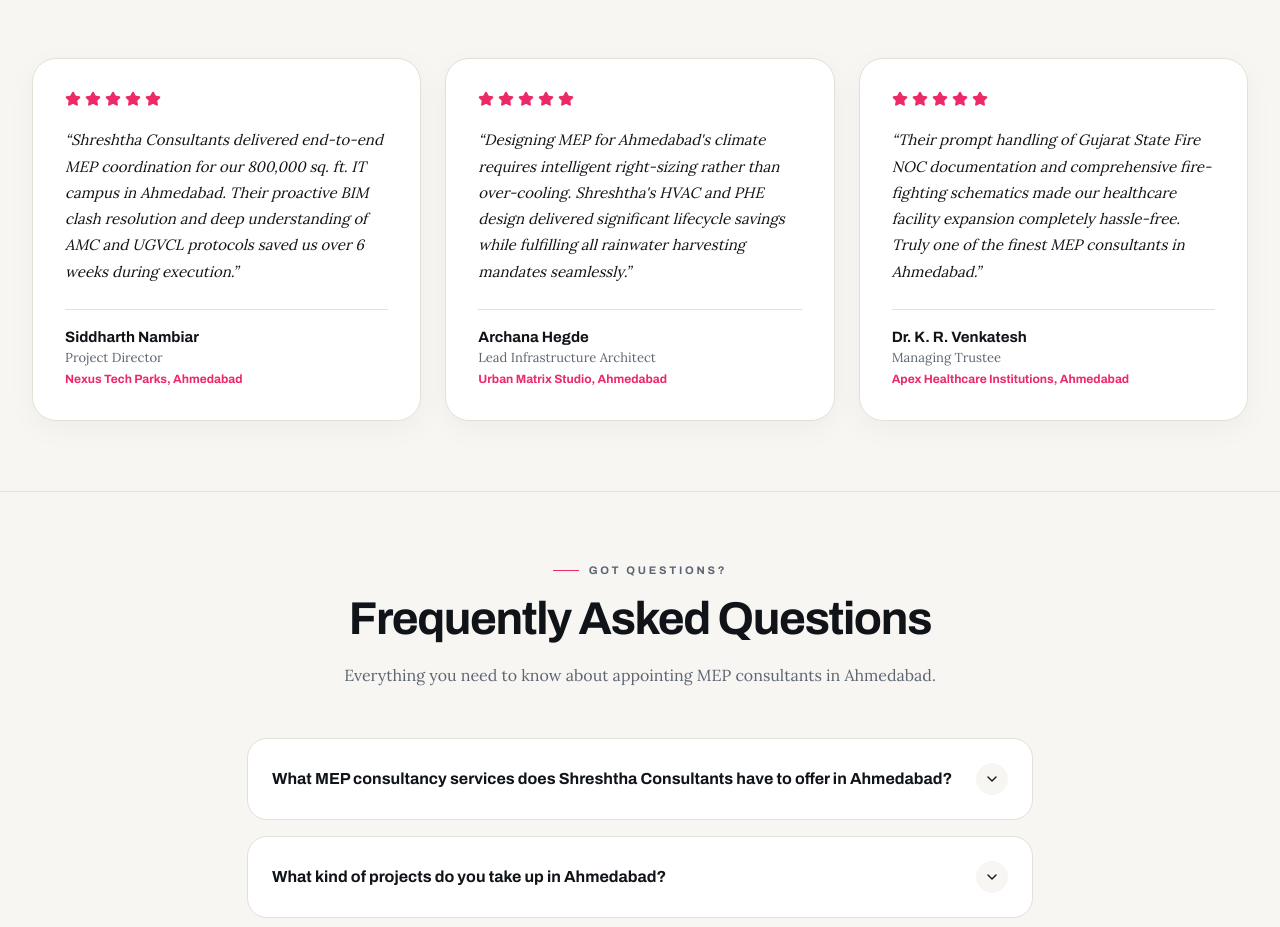
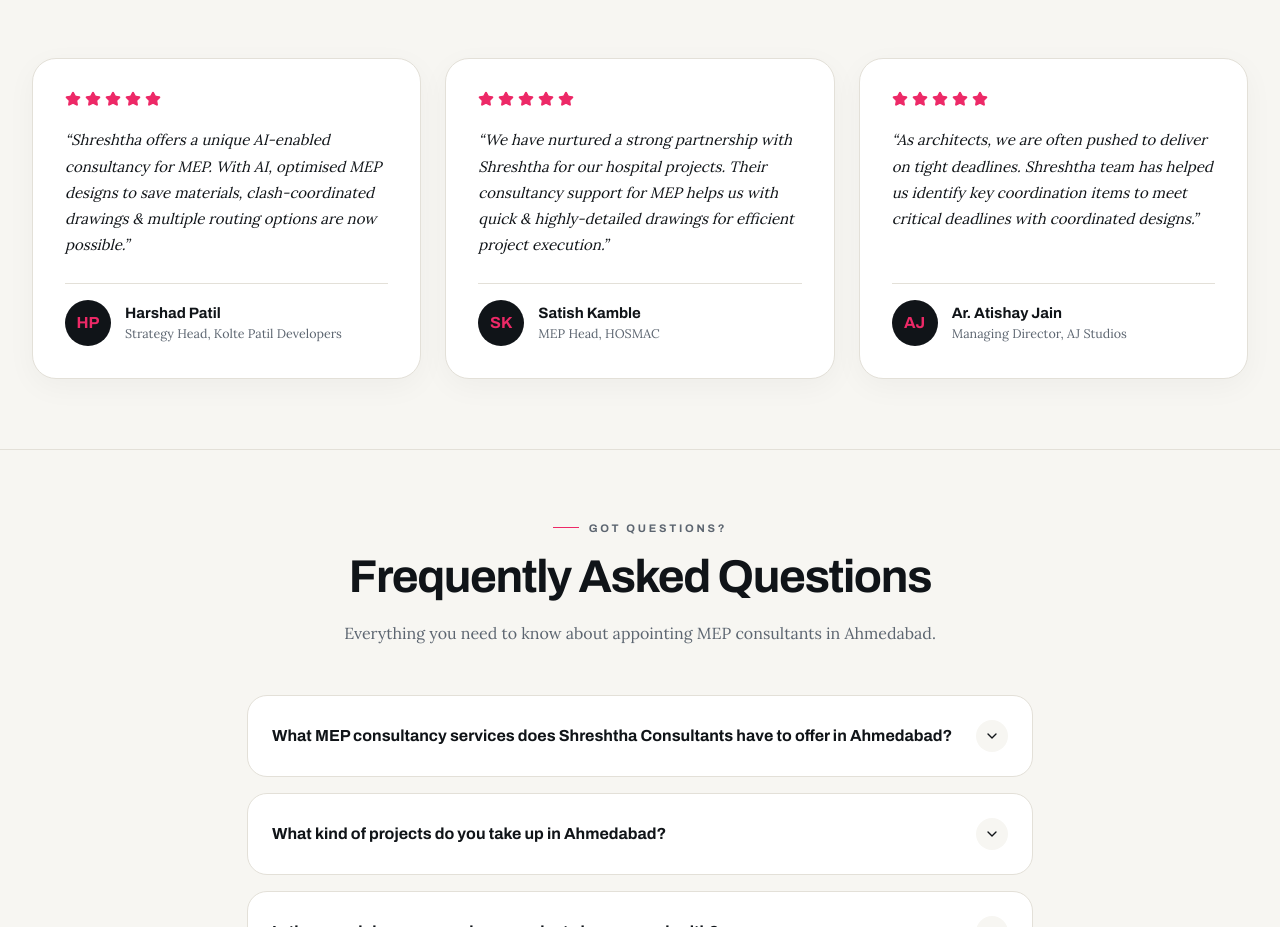
Before and after one commit to Av-technosys/shreshtha-consultants, a Next.js app: page /location/ahmedabad in a window 1280 px wide. Shown: the part 4541-5468 px from the top of the page. Built offline with nearby package versions, Linux system fonts and the light colour scheme.

Commit message:
testimonials updated

```diff
--- a/app/(normal)/location/ahmedabad/page.tsx
+++ b/app/(normal)/location/ahmedabad/page.tsx
@@ -129,25 +129,25 @@ const DESIGN_PROCESS = [
 
 const TESTIMONIALS = [
   {
+    initials: "HP",
+    name: "Harshad Patil",
+    role: "Strategy Head, Kolte Patil Developers",
     quote:
-      "Shreshtha Consultants delivered end-to-end MEP coordination for our 800,000 sq. ft. IT campus in Ahmedabad. Their proactive BIM clash resolution and deep understanding of AMC and UGVCL protocols saved us over 6 weeks during execution.",
-    name: "Siddharth Nambiar",
-    designation: "Project Director",
-    company: "Nexus Tech Parks, Ahmedabad",
+      "Shreshtha offers a unique AI-enabled consultancy for MEP. With AI, optimised MEP designs to save materials, clash-coordinated drawings & multiple routing options are now possible.",
   },
   {
+    initials: "SK",
+    name: "Satish Kamble",
+    role: "MEP Head, HOSMAC",
     quote:
-      "Designing MEP for Ahmedabad's climate requires intelligent right-sizing rather than over-cooling. Shreshtha's HVAC and PHE design delivered significant lifecycle savings while fulfilling all rainwater harvesting mandates seamlessly.",
-    name: "Archana Hegde",
-    designation: "Lead Infrastructure Architect",
-    company: "Urban Matrix Studio, Ahmedabad",
+      "We have nurtured a strong partnership with Shreshtha for our hospital projects. Their consultancy support for MEP helps us with quick & highly-detailed drawings for efficient project execution.",
   },
   {
+    initials: "AJ",
+    name: "Ar. Atishay Jain",
+    role: "Managing Director, AJ Studios",
     quote:
-      "Their prompt handling of Gujarat State Fire NOC documentation and comprehensive fire-fighting schematics made our healthcare facility expansion completely hassle-free. Truly one of the finest MEP consultants in Ahmedabad.",
-    name: "Dr. K. R. Venkatesh",
-    designation: "Managing Trustee",
-    company: "Apex Healthcare Institutions, Ahmedabad",
+      "As architects, we are often pushed to deliver on tight deadlines. Shreshtha team has helped us identify key coordination items to meet critical deadlines with coordinated designs.",
   },
 ];
 
@@ -528,16 +528,18 @@ export default function AhmedabadLocationPage() {
                   </p>
                 </div>
 
-                <div className="pt-4 border-t border-[#e3e0d8]">
-                  <h4 className="font-archivo text-[15px] font-bold text-[#101418]">
-                    {t.name}
-                  </h4>
-                  <p className="font-lora text-[13px] text-[#5c6570]">
-                    {t.designation}
-                  </p>
-                  <p className="font-archivo text-[12px] font-bold text-[#ed2967] mt-0.5">
-                    {t.company}
-                  </p>
+                <div className="pt-4 border-t border-[#e3e0d8] flex items-center gap-3.5">
+                  <div className="font-archivo grid size-[46px] flex-none place-items-center rounded-full bg-[#101418] font-bold text-[#ed2967]">
+                    {t.initials}
+                  </div>
+                  <div>
+                    <h4 className="font-archivo text-[15px] font-bold text-[#101418]">
+                      {t.name}
+                    </h4>
+                    <span className="font-lora text-[12.5px] text-[#5c6570] block">
+                      {t.role}
+                    </span>
+                  </div>
                 </div>
               </div>
             ))}
--- a/app/(normal)/location/bangalore/page.tsx
+++ b/app/(normal)/location/bangalore/page.tsx
@@ -123,25 +123,25 @@ const DESIGN_PROCESS = [
 
 const TESTIMONIALS = [
   {
+    initials: "HP",
+    name: "Harshad Patil",
+    role: "Strategy Head, Kolte Patil Developers",
     quote:
-      "Shreshtha Consultants delivered end-to-end MEP coordination for our 800,000 sq. ft. IT campus in Whitefield. Their proactive BIM clash resolution and deep understanding of BESCOM and BWSSB protocols saved us over 6 weeks during execution.",
-    name: "Siddharth Nambiar",
-    designation: "Project Director",
-    company: "Nexus Tech Parks, Bengaluru",
+      "Shreshtha offers a unique AI-enabled consultancy for MEP. With AI, optimised MEP designs to save materials, clash-coordinated drawings & multiple routing options are now possible.",
   },
   {
+    initials: "SK",
+    name: "Satish Kamble",
+    role: "MEP Head, HOSMAC",
     quote:
-      "Designing MEP for Bangalore's climate requires intelligent right-sizing rather than over-cooling. Shreshtha's HVAC and PHE design delivered significant lifecycle savings while fulfilling all rainwater harvesting mandates seamlessly.",
-    name: "Archana Hegde",
-    designation: "Lead Infrastructure Architect",
-    company: "Urban Matrix Studio, Indiranagar",
+      "We have nurtured a strong partnership with Shreshtha for our hospital projects. Their consultancy support for MEP helps us with quick & highly-detailed drawings for efficient project execution.",
   },
   {
+    initials: "AJ",
+    name: "Ar. Atishay Jain",
+    role: "Managing Director, AJ Studios",
     quote:
-      "Their prompt handling of Karnataka State Fire NOC documentation and comprehensive fire-fighting schematics made our healthcare facility expansion completely hassle-free. Truly one of the finest MEP consultants in Bengaluru.",
-    name: "Dr. K. R. Venkatesh",
-    designation: "Managing Trustee",
-    company: "Apex Healthcare Institutions, Bengaluru",
+      "As architects, we are often pushed to deliver on tight deadlines. Shreshtha team has helped us identify key coordination items to meet critical deadlines with coordinated designs.",
   },
 ];
 
@@ -519,16 +519,18 @@ export default function BangaloreLocationPage() {
                   </p>
                 </div>
 
-                <div className="pt-4 border-t border-[#e3e0d8]">
-                  <h4 className="font-archivo text-[15px] font-bold text-[#101418]">
-                    {t.name}
-                  </h4>
-                  <p className="font-lora text-[13px] text-[#5c6570]">
-                    {t.designation}
-                  </p>
-                  <p className="font-archivo text-[12px] font-bold text-[#ed2967] mt-0.5">
-                    {t.company}
-                  </p>
+                <div className="pt-4 border-t border-[#e3e0d8] flex items-center gap-3.5">
+                  <div className="font-archivo grid size-[46px] flex-none place-items-center rounded-full bg-[#101418] font-bold text-[#ed2967]">
+                    {t.initials}
+                  </div>
+                  <div>
+                    <h4 className="font-archivo text-[15px] font-bold text-[#101418]">
+                      {t.name}
+                    </h4>
+                    <span className="font-lora text-[12.5px] text-[#5c6570] block">
+                      {t.role}
+                    </span>
+                  </div>
                 </div>
               </div>
             ))}
--- a/app/(normal)/location/chennai/page.tsx
+++ b/app/(normal)/location/chennai/page.tsx
@@ -145,25 +145,25 @@ const DESIGN_PROCESS = [
 
 const TESTIMONIALS = [
   {
+    initials: "HP",
+    name: "Harshad Patil",
+    role: "Strategy Head, Kolte Patil Developers",
     quote:
-      "Chennai’s coastal climate demands rigorous HVAC humidity control and corrosion-proof material selection. Shreshtha Consultants engineered an energy-efficient central plant for our commercial park that exceeded all operational expectations.",
-    name: "K. R. Ramanathan",
-    designation: "VP - Projects & Infrastructure",
-    company: "Marina Bay Developers, Chennai",
+      "Shreshtha offers a unique AI-enabled consultancy for MEP. With AI, optimised MEP designs to save materials, clash-coordinated drawings & multiple routing options are now possible.",
   },
   {
+    initials: "SK",
+    name: "Satish Kamble",
+    role: "MEP Head, HOSMAC",
     quote:
-      "Their stormwater management and flood-risk engineering for our industrial project in Sriperumbudur saved us from potential monsoon disruptions. Truly hands-on, detail-oriented engineering professionals.",
-    name: "V. Soundararajan",
-    designation: "General Manager",
-    company: "Coromandel Engineering Works, Chennai",
+      "We have nurtured a strong partnership with Shreshtha for our hospital projects. Their consultancy support for MEP helps us with quick & highly-detailed drawings for efficient project execution.",
   },
   {
+    initials: "AJ",
+    name: "Ar. Atishay Jain",
+    role: "Managing Director, AJ Studios",
     quote:
-      "From CMDA building submissions to final Tamil Nadu Fire Services approvals, Shreshtha Consultants delivered seamless MEP coordination and comprehensive BIM drawings with zero on-site clashes.",
-    name: "Meenakshi Sundaram",
-    designation: "Principal Architect",
-    company: "Studio D’Cor, Chennai",
+      "As architects, we are often pushed to deliver on tight deadlines. Shreshtha team has helped us identify key coordination items to meet critical deadlines with coordinated designs.",
   },
 ];
 
@@ -552,16 +552,18 @@ export default function ChennaiLocationPage() {
                   </p>
                 </div>
 
-                <div className="pt-4 border-t border-[#e3e0d8]">
-                  <h4 className="font-archivo text-[15px] font-bold text-[#101418]">
-                    {t.name}
-                  </h4>
-                  <p className="font-lora text-[13px] text-[#5c6570]">
-                    {t.designation}
-                  </p>
-                  <p className="font-archivo text-[12px] font-bold text-[#ed2967] mt-0.5">
-                    {t.company}
-                  </p>
+                <div className="pt-4 border-t border-[#e3e0d8] flex items-center gap-3.5">
+                  <div className="font-archivo grid size-[46px] flex-none place-items-center rounded-full bg-[#101418] font-bold text-[#ed2967]">
+                    {t.initials}
+                  </div>
+                  <div>
+                    <h4 className="font-archivo text-[15px] font-bold text-[#101418]">
+                      {t.name}
+                    </h4>
+                    <span className="font-lora text-[12.5px] text-[#5c6570] block">
+                      {t.role}
+                    </span>
+                  </div>
                 </div>
               </div>
             ))}
--- a/app/(normal)/location/delhi/page.tsx
+++ b/app/(normal)/location/delhi/page.tsx
@@ -150,25 +150,25 @@ const WHY_CHOOSE_US = [
 
 const TESTIMONIALS = [
   {
+    initials: "HP",
+    name: "Harshad Patil",
+    role: "Strategy Head, Kolte Patil Developers",
     quote:
-      "Shreshtha Consultants delivered high-precision MEP coordination for our commercial project in Gurugram. Their proactive clash detection on BIM saved us weeks of rework on site.",
-    name: "Rajiv Mehra",
-    designation: "Vice President (Projects)",
-    company: "Skyline Developers, Gurugram",
+      "Shreshtha offers a unique AI-enabled consultancy for MEP. With AI, optimised MEP designs to save materials, clash-coordinated drawings & multiple routing options are now possible.",
   },
   {
+    initials: "SK",
+    name: "Satish Kamble",
+    role: "MEP Head, HOSMAC",
     quote:
-      "Designing HVAC systems for Delhi's extreme climate is notoriously difficult. Shreshtha's engineering team optimized our central plant, drastically cutting both initial tonnage and ongoing energy bills.",
-    name: "Sunil Sharma",
-    designation: "Principal Architect",
-    company: "Studio Synthesis, New Delhi",
+      "We have nurtured a strong partnership with Shreshtha for our hospital projects. Their consultancy support for MEP helps us with quick & highly-detailed drawings for efficient project execution.",
   },
   {
+    initials: "AJ",
+    name: "Ar. Atishay Jain",
+    role: "Managing Director, AJ Studios",
     quote:
-      "Their depth of knowledge in fire safety norms, local authority guidelines, and electrical reliability made our hospital project in Noida seamless from concept through commissioning.",
-    name: "Dr. Ananya Verma",
-    designation: "Director of Infrastructure",
-    company: "CarePlus Healthcare Group, Noida",
+      "As architects, we are often pushed to deliver on tight deadlines. Shreshtha team has helped us identify key coordination items to meet critical deadlines with coordinated designs.",
   },
 ];
 
@@ -605,14 +605,18 @@ export default function DelhiLocationPage() {
                   </p>
                 </div>
 
-                <div className="pt-4 border-t border-[#e3e0d8]">
-                  <h4 className="font-archivo text-[15px] font-bold text-[#101418]">
-                    {t.name}
-                  </h4>
-                  <p className="text-[13px] text-[#5c6570]">{t.designation}</p>
-                  <p className="font-archivo text-[12px] font-bold text-[#ed2967] mt-0.5">
-                    {t.company}
-                  </p>
+                <div className="pt-4 border-t border-[#e3e0d8] flex items-center gap-3.5">
+                  <div className="font-archivo grid size-[46px] flex-none place-items-center rounded-full bg-[#101418] font-bold text-[#ed2967]">
+                    {t.initials}
+                  </div>
+                  <div>
+                    <h4 className="font-archivo text-[15px] font-bold text-[#101418]">
+                      {t.name}
+                    </h4>
+                    <span className="text-[12.5px] text-[#5c6570] block">
+                      {t.role}
+                    </span>
+                  </div>
                 </div>
               </div>
             ))}
--- a/app/(normal)/location/hyderabad/page.tsx
+++ b/app/(normal)/location/hyderabad/page.tsx
@@ -128,25 +128,25 @@ const DESIGN_PROCESS = [
 
 const TESTIMONIALS = [
   {
+    initials: "HP",
+    name: "Harshad Patil",
+    role: "Strategy Head, Kolte Patil Developers",
     quote:
-      "Shreshtha Consultants provided exceptional MEP design and cleanroom ventilation coordination for our pharma lab in Genome Valley. Their BIM clash resolution eliminated virtually all on-site installation disputes.",
-    name: "Dr. Srinivas Rao",
-    designation: "VP - Infrastructure & Facilities",
-    company: "Biotech Innovations Ltd, Hyderabad",
+      "Shreshtha offers a unique AI-enabled consultancy for MEP. With AI, optimised MEP designs to save materials, clash-coordinated drawings & multiple routing options are now possible.",
   },
   {
+    initials: "SK",
+    name: "Satish Kamble",
+    role: "MEP Head, HOSMAC",
     quote:
-      "Managing cooling loads in Hyderabad's harsh summer requires precise right-sizing. Shreshtha's HVAC engineering reduced our projected power consumption by 18% while meeting all GHMC and ECBC requirements.",
-    name: "Vikram Reddy",
-    designation: "Managing Director",
-    company: "Acro Towers & Estates, HITEC City",
+      "We have nurtured a strong partnership with Shreshtha for our hospital projects. Their consultancy support for MEP helps us with quick & highly-detailed drawings for efficient project execution.",
   },
   {
+    initials: "AJ",
+    name: "Ar. Atishay Jain",
+    role: "Managing Director, AJ Studios",
     quote:
-      "Their prompt handling of Telangana Fire Services approvals and seamless coordination between electrical, plumbing, and HVAC systems made our commercial high-rise project run on schedule.",
-    name: "K. Mohan Krishna",
-    designation: "Chief Project Coordinator",
-    company: "Pragati Infra Holdings, Gachibowli",
+      "As architects, we are often pushed to deliver on tight deadlines. Shreshtha team has helped us identify key coordination items to meet critical deadlines with coordinated designs.",
   },
 ];
 
@@ -526,16 +526,18 @@ export default function HyderabadLocationPage() {
                   </p>
                 </div>
 
-                <div className="pt-4 border-t border-[#e3e0d8]">
-                  <h4 className="font-archivo text-[15px] font-bold text-[#101418]">
-                    {t.name}
-                  </h4>
-                  <p className="font-lora text-[13px] text-[#5c6570]">
-                    {t.designation}
-                  </p>
-                  <p className="font-archivo text-[12px] font-bold text-[#ed2967] mt-0.5">
-                    {t.company}
-                  </p>
+                <div className="pt-4 border-t border-[#e3e0d8] flex items-center gap-3.5">
+                  <div className="font-archivo grid size-[46px] flex-none place-items-center rounded-full bg-[#101418] font-bold text-[#ed2967]">
+                    {t.initials}
+                  </div>
+                  <div>
+                    <h4 className="font-archivo text-[15px] font-bold text-[#101418]">
+                      {t.name}
+                    </h4>
+                    <span className="font-lora text-[12.5px] text-[#5c6570] block">
+                      {t.role}
+                    </span>
+                  </div>
                 </div>
               </div>
             ))}
--- a/app/(normal)/location/mumbai/page.tsx
+++ b/app/(normal)/location/mumbai/page.tsx
@@ -135,25 +135,25 @@ const DESIGN_PROCESS = [
 
 const TESTIMONIALS = [
   {
+    initials: "HP",
+    name: "Harshad Patil",
+    role: "Strategy Head, Kolte Patil Developers",
     quote:
-      "Shreshtha Consultants delivered impeccable MEP and BIM coordination for our high-rise commercial project in BKC. Designing around Mumbai's tight space constraints and high ambient humidity was critical, and their engineering precision prevented costly on-site clashes.",
-    name: "Vikram Singhania",
-    designation: "Senior VP (Infrastructure & Projects)",
-    company: "Apex Landmark Developers, Mumbai",
+      "Shreshtha offers a unique AI-enabled consultancy for MEP. With AI, optimised MEP designs to save materials, clash-coordinated drawings & multiple routing options are now possible.",
   },
   {
+    initials: "SK",
+    name: "Satish Kamble",
+    role: "MEP Head, HOSMAC",
     quote:
-      "Designing HVAC and plumbing systems for Mumbai's heavy monsoon and coastal salt exposure requires specialized expertise. Shreshtha optimized our central chiller plant and stormwater drainage layouts flawlessly.",
-    name: "Pooja Merchant",
-    designation: "Principal Architect",
-    company: "Merchant & Associates, Mumbai",
+      "We have nurtured a strong partnership with Shreshtha for our hospital projects. Their consultancy support for MEP helps us with quick & highly-detailed drawings for efficient project execution.",
   },
   {
+    initials: "AJ",
+    name: "Ar. Atishay Jain",
+    role: "Managing Director, AJ Studios",
     quote:
-      "Their mastery over MCGM compliance, NBC standards, and Mumbai Fire Brigade norms made statutory approvals smooth and fast for our multi-specialty hospital facility in Navi Mumbai.",
-    name: "Dr. Rajesh Kothari",
-    designation: "Director of Projects",
-    company: "Metropolis Healthcare Trust, Navi Mumbai",
+      "As architects, we are often pushed to deliver on tight deadlines. Shreshtha team has helped us identify key coordination items to meet critical deadlines with coordinated designs.",
   },
 ];
 
@@ -496,16 +496,18 @@ export default function MumbaiLocationPage() {
                   </p>
                 </div>
 
-                <div className="pt-4 border-t border-[#e3e0d8]">
-                  <h4 className="font-archivo text-[15px] font-bold text-[#142436]">
-                    {t.name}
-                  </h4>
-                  <p className="font-lora text-[13px] text-[#5c6570]">
-                    {t.designation}
-                  </p>
-                  <p className="font-archivo text-[12px] font-bold text-[#ed2967] mt-0.5">
-                    {t.company}
-                  </p>
+                <div className="pt-4 border-t border-[#e3e0d8] flex items-center gap-3.5">
+                  <div className="font-archivo grid size-[46px] flex-none place-items-center rounded-full bg-[#101418] font-bold text-[#ed2967]">
+                    {t.initials}
+                  </div>
+                  <div>
+                    <h4 className="font-archivo text-[15px] font-bold text-[#142436]">
+                      {t.name}
+                    </h4>
+                    <span className="font-lora text-[12.5px] text-[#5c6570] block">
+                      {t.role}
+                    </span>
+                  </div>
                 </div>
               </div>
             ))}
```
